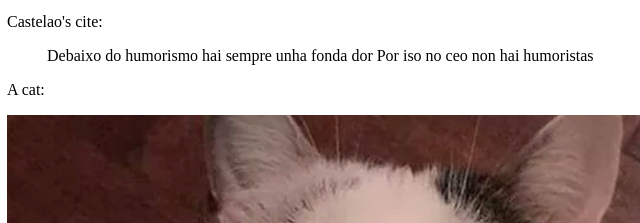
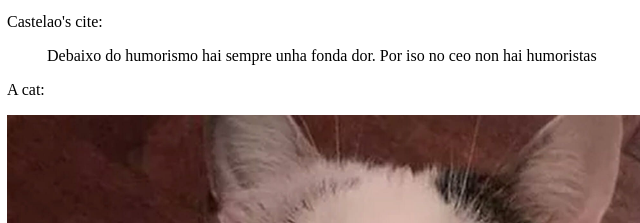
Before and after one commit to a22dianart/projecthtml1, a plain HTML site: page index.html in a window 1280 px wide. Shown: the part 373-596 px from the top of the page, 1-641 px from the left. Drawn offline with Linux system fonts and the light colour scheme.

Commit message:
Update index.html

```diff
--- a/index.html
+++ b/index.html
@@ -26,7 +26,7 @@
     </pre>
     <p> Castelao's cite: </p>
     <blockquote> <!--for cites-->
-        Debaixo do humorismo hai sempre unha fonda dor
+        Debaixo do humorismo hai sempre unha fonda dor.
         Por iso no ceo non hai humoristas
     </blockquote>
     <p> A cat: </p>
```
